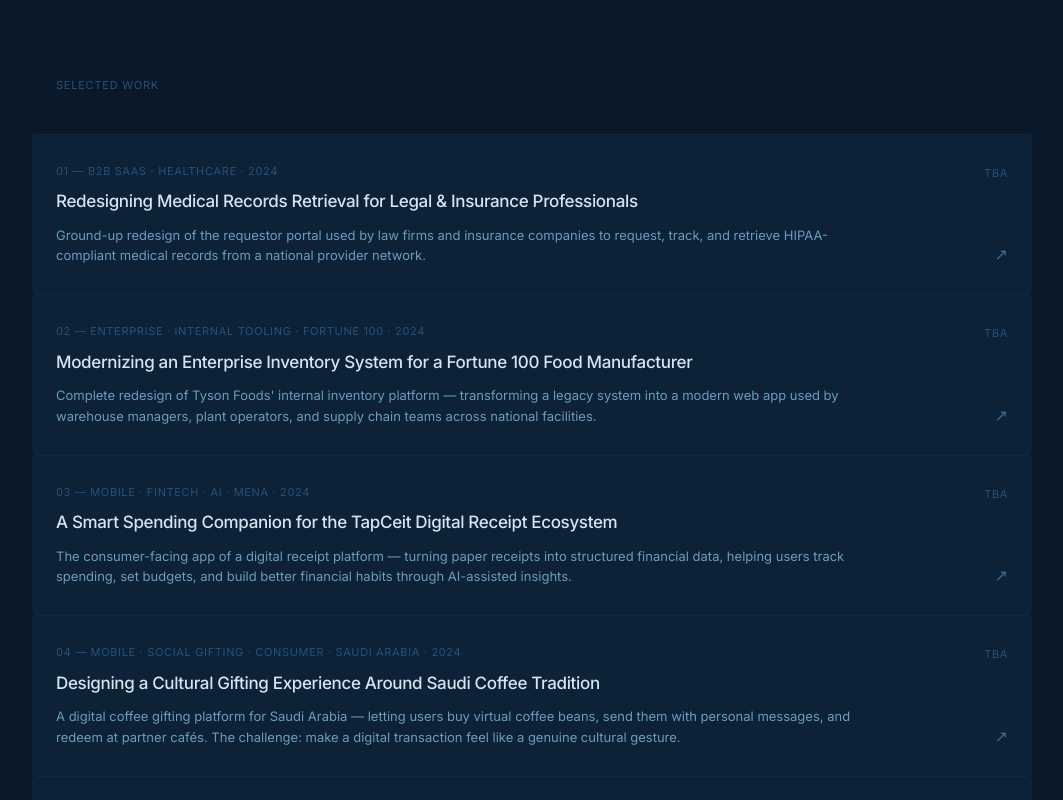
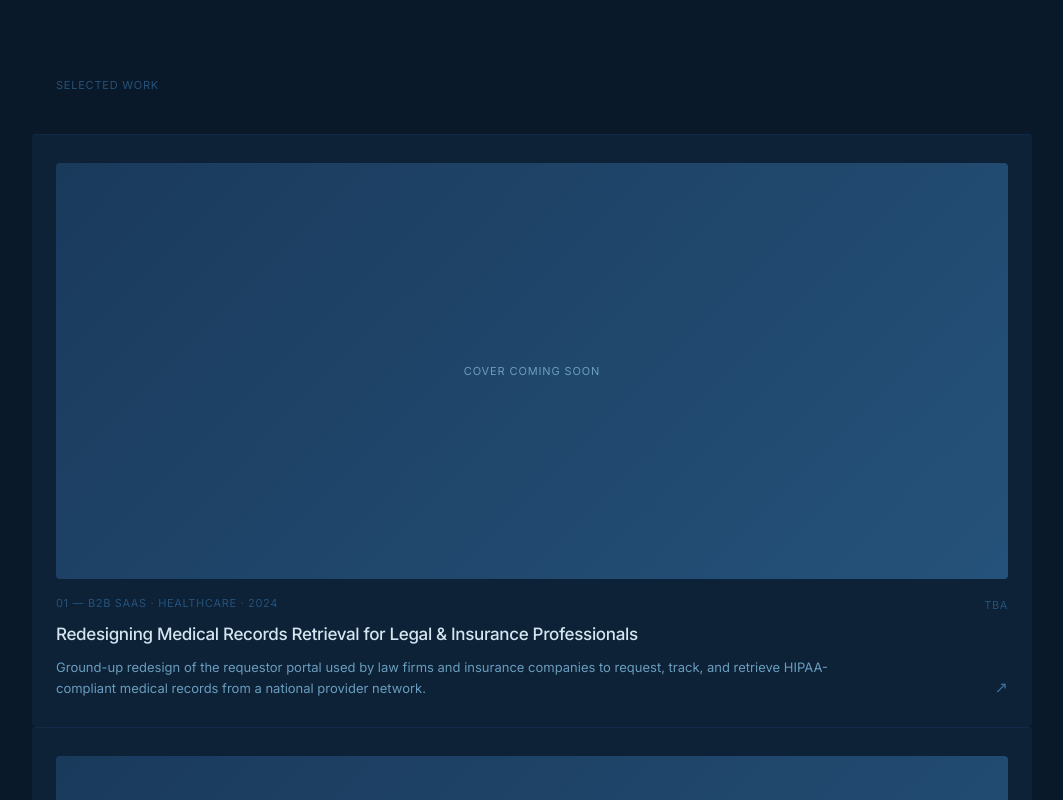
Before and after one commit to muhhagency/muhh-portfolio, a Next.js app: page / in a window 1280 px wide. Shown: the part 820-1620 px from the top of the page, without its empty margins (108-1171 px from the left). Built offline with nearby package versions, Linux system fonts and the light colour scheme.

Commit message:
Add cover image to project cards with placeholder

```diff
--- a/app/Portfolio.tsx
+++ b/app/Portfolio.tsx
@@ -327,15 +327,26 @@ function Hero() {
 }
 
 // ─── Case study card ──────────────────────────────────────────────────────────
-interface Project { num: string; tag: string; title: string; description: string; metric: string; metricLabel: string; }
+interface Project { num: string; tag: string; title: string; description: string; metric: string; metricLabel: string; image?: string; }
 
 function CaseCard({ project, isLast }: { project: Project; isLast: boolean }) {
   const [hovered, setHovered] = useState(false);
   const { isMobile } = useBreakpoint();
   return (
     <div className="case-card" onMouseEnter={() => setHovered(true)} onMouseLeave={() => setHovered(false)}
-      style={{ background: hovered ? C.bgHover : C.bgCard, borderTop: `0.5px solid ${C.p200}`, borderBottom: isLast ? `0.5px solid ${C.p200}` : "none", padding: isMobile ? "24px" : "28px 24px", display: "grid", gridTemplateColumns: isMobile ? "1fr" : "1fr 100px", gap: isMobile ? "12px" : "32px", alignItems: "start", cursor: "default", transition: "background 150ms ease", fontFamily: font, marginLeft: isMobile ? 0 : "-24px", marginRight: isMobile ? 0 : "-24px", borderRadius: "4px" }}
+      style={{ background: hovered ? C.bgHover : C.bgCard, borderTop: `0.5px solid ${C.p200}`, borderBottom: isLast ? `0.5px solid ${C.p200}` : "none", padding: isMobile ? "24px" : "28px 24px", display: "flex", flexDirection: "column", gap: "16px", cursor: "default", transition: "background 150ms ease", fontFamily: font, marginLeft: isMobile ? 0 : "-24px", marginRight: isMobile ? 0 : "-24px", borderRadius: "4px" }}
     >
+      {/* Cover image */}
+      <div style={{ width: "100%", aspectRatio: "16/7", borderRadius: "4px", overflow: "hidden", background: C.p300, flexShrink: 0 }}>
+        {project.image
+          ? <img src={project.image} alt={project.title} style={{ width: "100%", height: "100%", objectFit: "cover", display: "block" }} />
+          : <div style={{ width: "100%", height: "100%", background: `linear-gradient(135deg, ${C.p300} 0%, ${C.p400} 100%)`, display: "flex", alignItems: "center", justifyContent: "center" }}>
+              <span style={{ fontSize: "11px", letterSpacing: "0.08em", textTransform: "uppercase", color: C.p600 }}>Cover coming soon</span>
+            </div>
+        }
+      </div>
+      {/* Content row */}
+      <div style={{ display: "grid", gridTemplateColumns: isMobile ? "1fr" : "1fr 100px", gap: isMobile ? "12px" : "32px", alignItems: "start" }}>
         <div>
           <p style={{ ...s.tag, marginBottom: "10px" }}>{project.num} — {project.tag}</p>
           <p style={{ fontSize: "17px", fontWeight: 500, letterSpacing: "-0.02em", color: C.p800, margin: "0 0 10px" }}>{project.title}</p>
@@ -349,6 +360,7 @@ function CaseCard({ project, isLast }: { project: Project; isLast: boolean }) {
             <span style={{ fontSize: "16px", color: C.p500, marginTop: "auto", paddingTop: "24px" }}>↗</span>
           </div>
         )}
+      </div>
       {isMobile && <span style={{ fontSize: "14px", color: C.p500 }}>↗ View project</span>}
     </div>
   );
```
Lines whose indentation alone changed are shown as unchanged.
